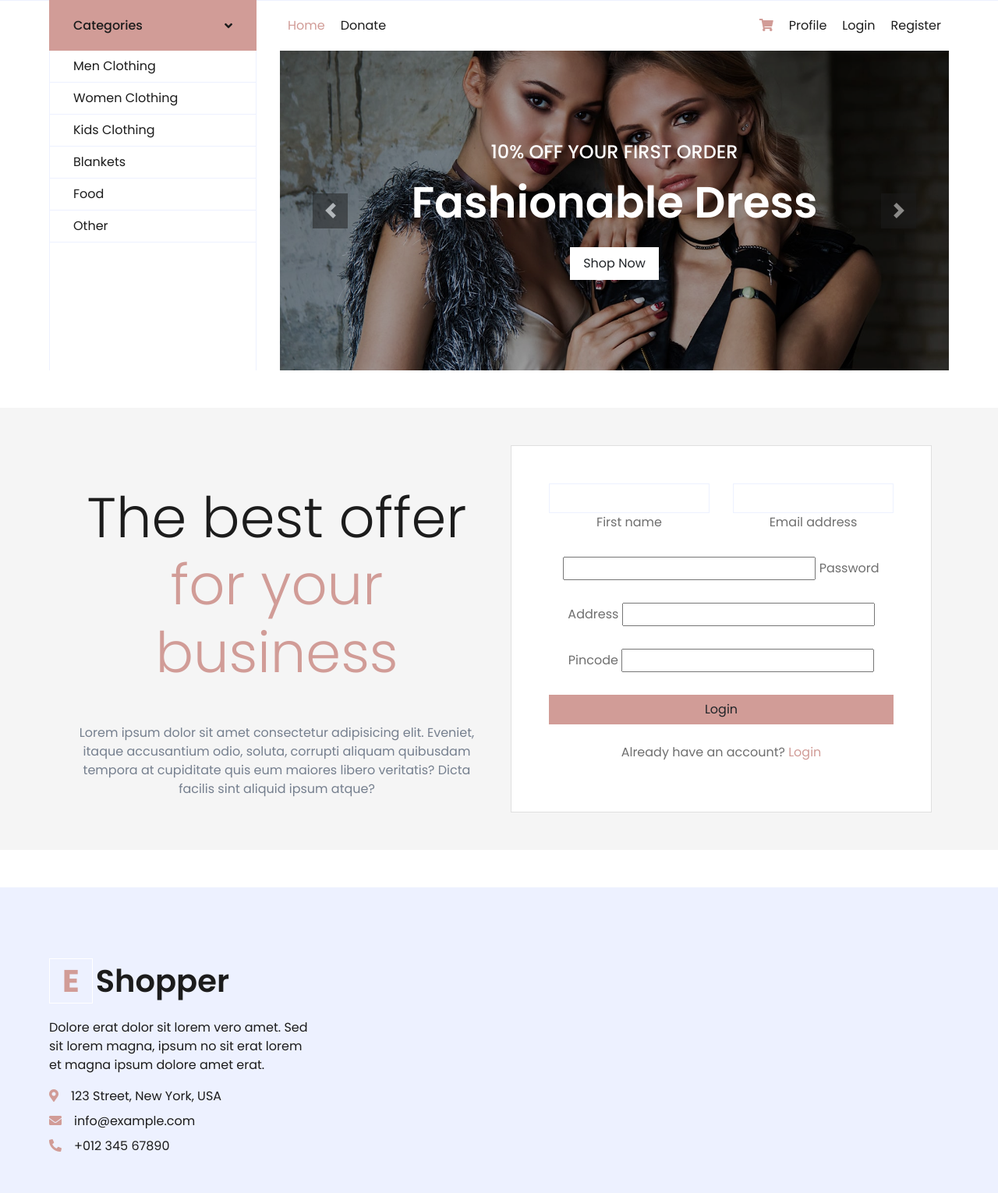
After one commit to Pratik-Asatkar/ngostore, a Flask app: page /auth/register in a window 1280 px wide. The commit adds this page. Shown: the whole page at 78% size. Run offline with Flask 3, Linux system fonts and the light colour scheme; some libraries are stand-ins or nearby versions.

Commit message:
fronend for login, resgister and some changes-base

```diff
--- a/templates/base.html
+++ b/templates/base.html
@@ -67,8 +67,8 @@
                                     <i class="fas fa-shopping-cart text-primary"></i>
                                 </a>
                             <a href="{{ url_for('profile') }}" class="nav-item nav-link">Profile</a>
-                            <a href="auth/login" class="nav-item nav-link">Login</a>
-                            <a href="auth/register" class="nav-item nav-link">Register</a>
+                            <a href="{{ url_for('auth.login') }}" class="nav-item nav-link">Login</a>
+                            <a href="{{ url_for('auth.register') }}" class="nav-item nav-link">Register</a>
                         </div>
                     </div>
                 </nav>
--- /dev/null
+++ b/templates/profile.html
@@ -0,0 +1,3 @@
+{%extends "base.html"%} {%block content%}
+
+{%endblock%}
--- /dev/null
+++ b/templates/register.html
@@ -0,0 +1,99 @@
+{%extends "base.html"%} {%block content%}
+<!-- Section: Design Block -->
+<section class="">
+  <!-- Jumbotron -->
+  <div
+    class="px-4 py-5 px-md-5 text-center text-lg-start"
+    style="background-color: hsl(0, 0%, 96%)"
+  >
+    <div class="container">
+      <div class="row gx-lg-5 align-items-center">
+        <div class="col-lg-6 mb-5 mb-lg-0">
+          <h1 class="my-5 display-3 fw-bold ls-tight">
+            The best offer <br />
+            <span class="text-primary">for your business</span>
+          </h1>
+          <p style="color: hsl(217, 10%, 50.8%)">
+            Lorem ipsum dolor sit amet consectetur adipisicing elit. Eveniet,
+            itaque accusantium odio, soluta, corrupti aliquam quibusdam tempora
+            at cupiditate quis eum maiores libero veritatis? Dicta facilis sint
+            aliquid ipsum atque?
+          </p>
+        </div>
+
+        <div class="col-lg-6 mb-5 mb-lg-0">
+          <div class="card">
+            <div class="card-body py-5 px-md-5">
+              <form>
+                <!-- 2 column grid layout with text inputs for the first and last names -->
+                <div class="row">
+                  <div class="col-md-6 mb-4">
+                    <div class="form-outline">
+                      <input
+                        type="text"
+                        id="name"
+                        name="name"
+                        class="form-control"
+                      />
+                      <label class="form-label" for="name">First name</label>
+                    </div>
+                  </div>
+                  <div class="col-md-6 mb-4">
+                    <div class="form-outline">
+                      <input
+                        type="email"
+                        id="email"
+                        name="email"
+                        class="form-control"
+                      />
+                      <label class="form-label" for="email"
+                        >Email address</label
+                      >
+                    </div>
+                  </div>
+                </div>
+
+                <!-- Password input -->
+                <div class="form-outline mb-4">
+                  <input type="password" id="password" name="passwd" />
+                  <label class="form-label" for="password">Password</label>
+                </div>
+
+                <div class="form-outline mb-4">
+                  <label for="address" class="form-label">Address</label>
+                  <input type="text" id="address" name="address" required />
+                </div>
+
+                <div class="mb-4">
+                  <label for="pincode" class="form-label">Pincode</label>
+                  <input type="number" id="pincode" name="pincode" required />
+                </div>
+                <!-- Checkbox -->
+
+                <!-- Submit button -->
+                <button type="submit" class="btn btn-primary btn-block mb-4">
+                  Login
+                </button>
+              </form>
+              <p class="text-center mt-4">
+                Already have an account?
+                <a
+                  href="{{ url_for('auth.login') }}"
+                  class="text-blue-500 hover:underline"
+                  >Login</a
+                >
+              </p>
+            </div>
+          </div>
+        </div>
+      </div>
+    </div>
+  </div>
+  <!-- Jumbotron -->
+</section>
+<!-- Section: Design Block -->
+{% if err %}
+<script>
+  alert("{{ err }}");
+</script>
+{% endif %} {%endblock%}
```
Also changed, not shown: templates/add_product.html (added, +76 -0 lines), templates/login.html (added, +101 -0 lines).
